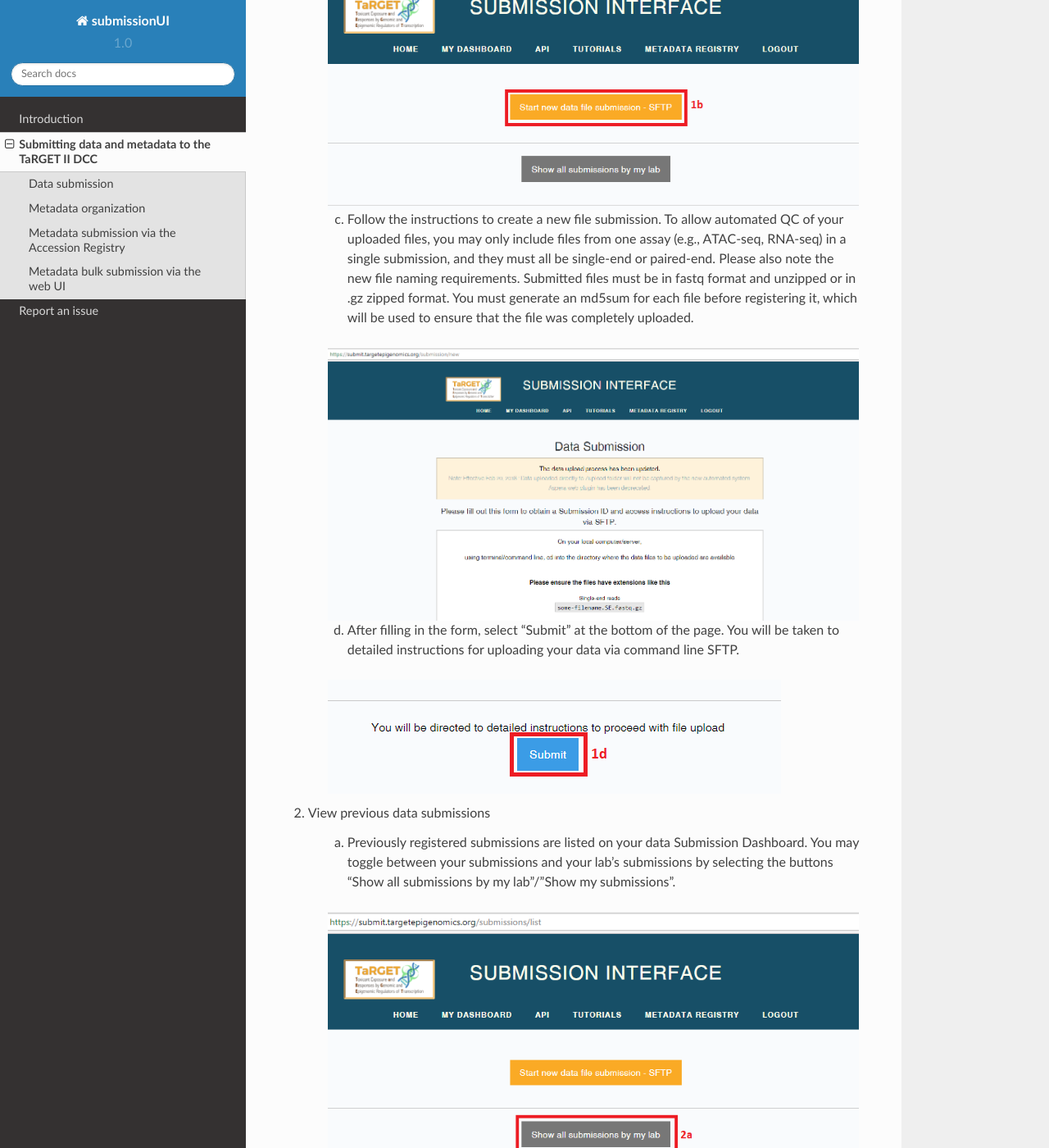
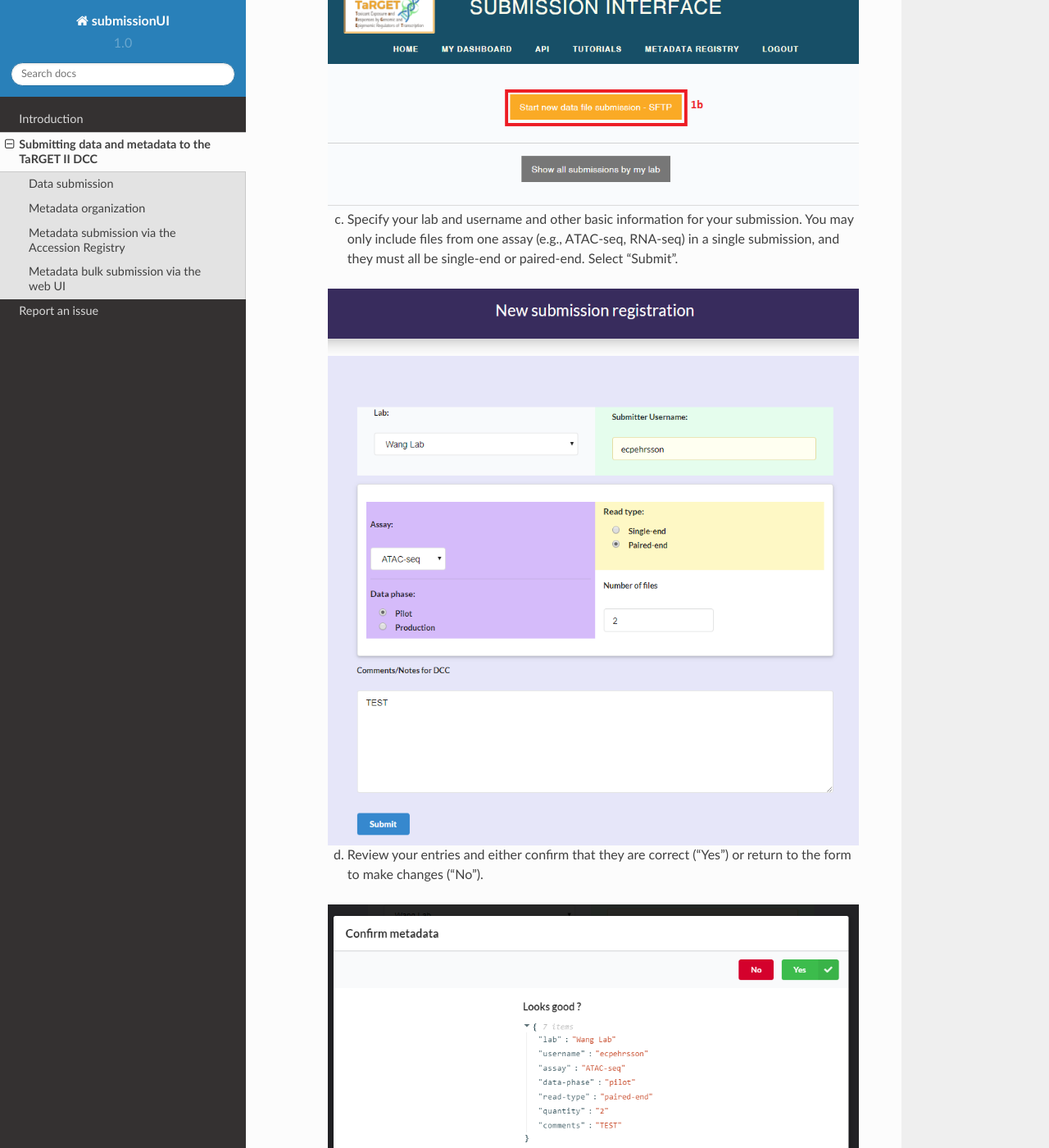
Before and after one commit to target2/submissionUI, a Sphinx documentation site: the page built from docs/tutorial.rst, in a window 1280 px wide and 1400 px high, scrolled down 1954 px. Shown: the whole window at 82% size. Built offline with Sphinx 7.4.7 and the Read the Docs theme 2.0.0, drawn with Linux system fonts in a browser that asks for light colours; some of the changed text lies outside the part shown.

Commit message:
Updated tutorial with new submission interface

```diff
--- a/docs/tutorial.rst
+++ b/docs/tutorial.rst
@@ -28,13 +28,31 @@
 
     .. image:: _static/CreateNew_edit.png
 
-    c. Follow the instructions to create a new file submission. To allow automated QC of your uploaded files, you may only include files from one assay (e.g., ATAC-seq, RNA-seq) in a single submission, and they must all be single-end or paired-end. Please also note the new file naming requirements. Submitted files must be in fastq format and unzipped or in .gz zipped format. You must generate an md5sum for each file before registering it, which will be used to ensure that the file was completely uploaded.
+    c. Specify your lab and username and other basic information for your submission. You may only include files from one assay (e.g., ATAC-seq, RNA-seq) in a single submission, and they must all be single-end or paired-end. Select "Submit".
 
-    .. image:: _static/DataInstructions.PNG
+    .. image:: _static/Data_1c1.PNG
 
-    d. After filling in the form, select "Submit" at the bottom of the page. You will be taken to detailed instructions for uploading your data via command line SFTP.
+    d. Review your entries and either confirm that they are correct ("Yes") or return to the form to make changes ("No").
 
-    .. image:: _static/SubmitSFTP_edit.png
+    .. image:: _static/Data_1c12.PNG
+
+    e. Next, follow the instructions to generate an md5sum list for your files, which will be used to ensure that the files were completely uploaded. Please also note the new file naming requirements. Submitted files must be in fastq or fastq.gz format. After pasting the md5sum list in the window, select "Submit" at the bottom of the page. An error will be returned if the naming convention has not been followed or the number of rows in the md5sum list does not match the number of files specified on the previous page.
+
+    .. image:: _static/Data_1c2.PNG
+
+    f. For pilot data, you will fill out a limited set of metadata fields during data submission. To fill out metadata, select files in the left pane, then select the relevant metadata for those files in the right pane and hit "Save". On the review panel, select "Yes" if the metadata is correct. Repeat for all files. Files will be removed from the list once metadata has been registered for them, but you will have the chance to correct all metadata in the next step.
+
+    .. image:: _static/Data_1e.PNG
+
+    .. image:: _static/Data_1e2.PNG
+
+    g.  Select "Review", edit the table of metadata for each file as needed, and select "Finish".
+
+    .. image:: _static/Data_1e3.PNG
+
+    h. The final page provides detailed instructions for uploading your data via command line SFTP. Please note that for production data, you must still provide metadata (see below).
+
+    .. image:: _static/Data_1f.PNG
 
 2. View previous data submissions
 
@@ -54,7 +72,7 @@
 
 Metadata organization
 ---------------------
-For a submission to be marked complete and to be available on the Data Portal, you must fill out several pieces of information about how the files were generated (e.g., how the mouse was treated, how the assay was performed).
+For a submission to be marked complete and to be available on the Data Portal, you must fill out several pieces of information about how the files were generated (e.g., how the mouse was treated, how the assay was performed). For production data, complete metadata constitutes all required fields and relationships.
 
 The metadata is organized into discrete categories (such as Mouse, Assay, Reagent) that are linked together. The entity relationship diagram on the Accession Registry Portal home page (https://meta.targetepigenomics.org/) displays the relationships between the metadata categories. Some categories will have only one or a few unique instances per lab (e.g., Bioproject), while others (e.g., Mouse) will have many. By storing metadata as unique objects, we can avoid entering redundant data (e.g., multiple mice may link to the same Diet and Treatment).
 
```
